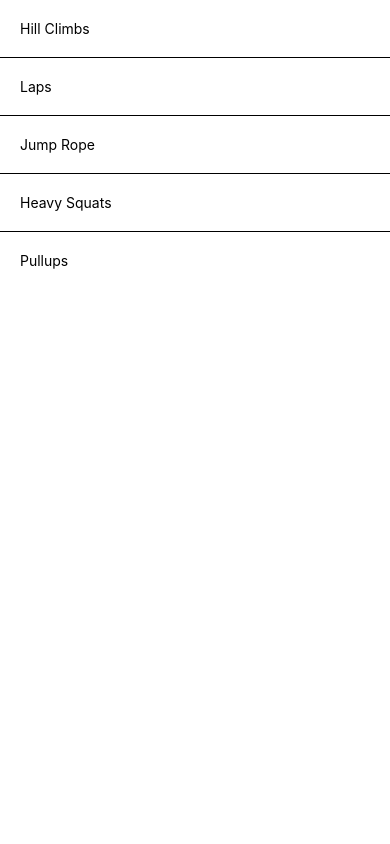
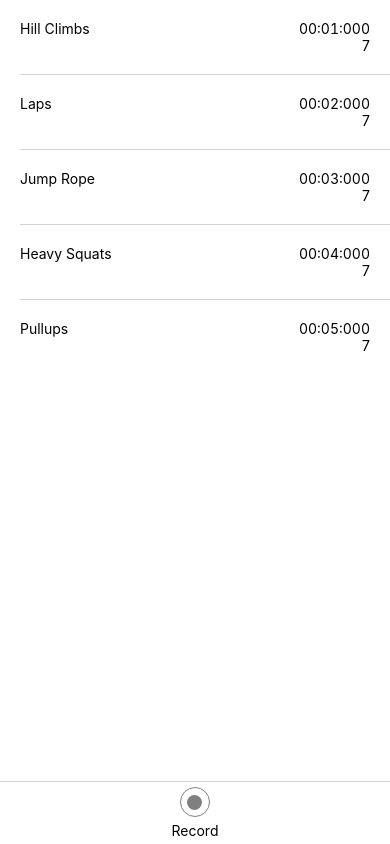
Before and after one commit to letsbelopez/hill-pass, a React Native app: screen / in a window 390 px wide. Built offline with nearby package versions, Linux system fonts and the light colour scheme.

Commit message:
List items screen layout

```diff
--- a/App.js
+++ b/App.js
@@ -6,7 +6,10 @@ import RecordsScreen from './screens/RecordsScreen';
 export default function App() {
   const [isRecording, setIsRecording] = useState(false);
 
+  const onStartRecording = () => setIsRecording(true);
+  const onStopRecording = () => setIsRecording(false);
+
   return (
-    isRecording ? <RecordingScreen /> : <RecordsScreen />
+    isRecording ? <RecordingScreen onStopRecording={onStopRecording} /> : <RecordsScreen onStartRecording={onStartRecording} />
   );
 }
--- a/components/RecordItem.js
+++ b/components/RecordItem.js
@@ -1,16 +1,24 @@
 import React from 'react';
-import { Text, TouchableOpacity, StyleSheet } from 'react-native';
+import { Text, TouchableOpacity, StyleSheet, View } from 'react-native';
+
+import TimerDisplay from './TimerDisplay';
 
 export default function RecordItem(props) {
   return (
     <TouchableOpacity style={styles.item}>
-      <Text>{props.title}</Text>
+      <View style={{flexDirection: 'row', justifyContent: 'space-between'}}>
+        <Text>{props.title}</Text>
+        <View style={{alignItems: 'flex-end'}}>
+          <TimerDisplay seconds={props.milliseconds} fontSize={14} color='black' />
+          <Text>{props.count}</Text>
+        </View>
+      </View>
     </TouchableOpacity>
   );
 }
 
 const styles = StyleSheet.create({
   item: {
-    padding: 20,
+    padding: 20
   }
 });
--- a/components/TimerDisplay.js
+++ b/components/TimerDisplay.js
@@ -13,9 +13,9 @@ export default function TimerDisplay(props) {
       { days > 0 ? <Text>{`${days}d`}</Text> : null }
       { hours > 0 ? <Text>{`${hours}h`}</Text> : null }
       { hours > 0 ? <Text>{`${hours}h`}</Text> : null }
-      <Text style={styles.text}>{`${minutes}`.padStart(2, '0')}:</Text>
-      <Text style={styles.text}>{`${seconds}`.padStart(2, '0')}:</Text>
-      <Text style={styles.text}>{`${milliseconds}`.padStart(3, '0')}</Text>
+      <Text style={{...styles.text, fontSize: props.fontSize, color: props.color}}>{`${minutes}`.padStart(2, '0')}:</Text>
+      <Text style={{...styles.text, fontSize: props.fontSize, color: props.color}}>{`${seconds}`.padStart(2, '0')}:</Text>
+      <Text style={{...styles.text, fontSize: props.fontSize, color: props.color}}>{`${milliseconds}`.padStart(3, '0')}</Text>
     </View>
   );
 }
@@ -26,8 +26,6 @@ const styles = StyleSheet.create({
     justifyContent: 'center',
   },
   text: {
-    color: 'white',
-    fontSize: 50,
     fontVariant: ['tabular-nums'],
   }
 });
--- a/screens/RecordingScreen.js
+++ b/screens/RecordingScreen.js
@@ -3,7 +3,7 @@ import React, { useState } from 'react';
 import { StyleSheet, Text, View, TouchableOpacity, Button, SafeAreaView } from 'react-native';
 import TimerDisplay from '../components/TimerDisplay';
 
-export default function RecordingScreen() {
+export default function RecordingScreen(props) {
   const [count, setCount] = useState(0);
   const [seconds, setSeconds] = useState(0);
   const [interval, setIntervalId] = useState(null);
@@ -42,7 +42,7 @@ export default function RecordingScreen() {
 
   return (
     <SafeAreaView style={styles.container}>
-      <TimerDisplay seconds={seconds} />
+      <TimerDisplay seconds={seconds} fontSize={50} color='white' />
       <View style={styles.oneButtonContainer}>
         <TouchableOpacity onPress={() => onCountUp()}>
           <View style={styles.countPlusLargeShadow}>
@@ -68,6 +68,7 @@ export default function RecordingScreen() {
       </View>
 
       <Button onPress={() => setCount(count - 1)} title="-" />
+      <Button onPress={props.onStopRecording} title="Go Back" />
       <StatusBar style="auto" />
     </SafeAreaView>
   );
--- a/screens/RecordsScreen.js
+++ b/screens/RecordsScreen.js
@@ -1,9 +1,9 @@
 import React from 'react';
-import { FlatList, SafeAreaView, StyleSheet, View } from 'react-native';
+import { FlatList, SafeAreaView, StyleSheet, TouchableOpacity, View, Text } from 'react-native';
 
 import RecordItem from '../components/RecordItem';
 
-export default function RecordsScreen() {
+export default function RecordsScreen(props) {
   const renderItem = ({item}) => {
     return (
       <RecordItem
@@ -12,7 +12,7 @@ export default function RecordsScreen() {
         count={item.count}
       />
     );
-  };
+  }
 
   const DATA = [
     { id: '1', title: 'Hill Climbs', milliseconds: 1000, count: 7 },
@@ -29,16 +29,58 @@ export default function RecordsScreen() {
         renderItem={renderItem}
         keyExtractor={item => item.id}
         ItemSeparatorComponent={() => <View style={styles.separator} />} />
+      <View style={styles.footer}>
+        <TouchableOpacity onPress={props.onStartRecording}>
+          <View style={styles.recordButton}>
+            <View style={styles.recordIconOuter}>
+              <View style={styles.recordIcon}></View>
+            </View>
+            <Text style={styles.recordButtonLabel}>Record</Text>
+          </View>
+        </TouchableOpacity>
+      </View>
     </SafeAreaView>
   );
 }
 
 const styles = StyleSheet.create({
   container: {
-    flex: 1
+    flex: 1,
+    backgroundColor: 'white'
   },
   separator: {
-    backgroundColor: 'black',
-    height: 1
+    backgroundColor: 'lightgrey',
+    height: 1,
+    marginLeft: 20
+  },
+  footer: {
+    paddingTop: 5,
+    paddingBottom: 5,
+    borderTopWidth: 1,
+    borderTopColor: 'lightgrey',
+    backgroundColor: 'white'
+  },
+  recordButton: {
+    marginLeft: 'auto',
+    marginRight: 'auto',
+    alignItems: 'center',
+  },
+  recordButtonLabel: {
+    marginTop: 5
+  },
+  recordIconOuter: {
+    height: 30,
+    width: 30,
+    borderRadius: 30 *2,
+    borderWidth: 1,
+    borderColor: 'grey',
+    alignItems: 'center',
+    justifyContent: 'center',
+  },
+  recordIcon: {
+    height: 15,
+    width: 15,
+    borderRadius: 15 * 2,
+    backgroundColor: 'grey'
   }
-})
+});
```
